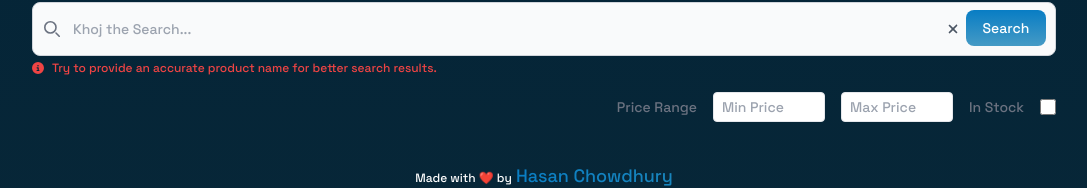
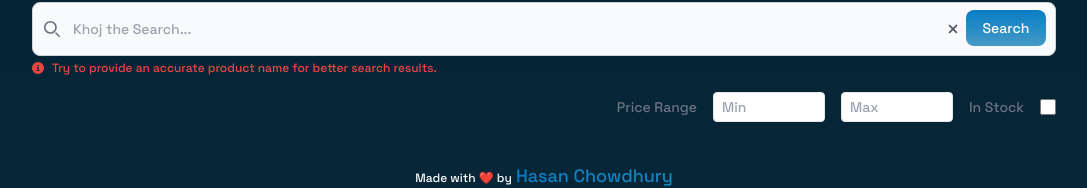
Before and after one commit to HasanC14/PricePoka, a React (Vite) app in the folder Client/: page / in a window 1280 px wide. Shown: the part 350-538 px from the top of the page, without its empty margins (96-1183 px from the left). Built offline with nearby package versions, Linux system fonts and the light colour scheme.

Commit message:
removed the input spinners

```diff
--- a/Client/src/App.css
+++ b/Client/src/App.css
@@ -102,3 +102,14 @@ body {
   left: auto;
   bottom: 12px;
 }
+
+/* Hide number input spinners for all browsers */
+.no-spinner::-webkit-outer-spin-button,
+.no-spinner::-webkit-inner-spin-button {
+  -webkit-appearance: none;
+  margin: 0;
+}
+
+.no-spinner {
+  -moz-appearance: textfield; /* Firefox */
+}
--- a/Client/src/components/ProductSearch.jsx
+++ b/Client/src/components/ProductSearch.jsx
@@ -142,17 +142,17 @@ const ProductSearch = () => {
         <label className="text-sm font-medium text-gray-500">Price Range</label>
         <input
           type="number"
-          placeholder="Min Price"
+          placeholder="Min"
           value={minPrice}
           onChange={(e) => setMinPrice(e.target.value)}
-          className="px-2 py-1 text-sm border rounded w-28"
+          className="no-spinner px-2 py-1 text-sm border rounded w-28"
         />
         <input
           type="number"
-          placeholder="Max Price"
+          placeholder="Max"
           value={maxPrice}
           onChange={(e) => setMaxPrice(e.target.value)}
-          className="px-2 py-1 text-sm border rounded w-28"
+          className="no-spinner px-2 py-1 text-sm border rounded w-28"
         />
         <label className="text-sm font-medium text-gray-500">In Stock</label>
         <input
```
